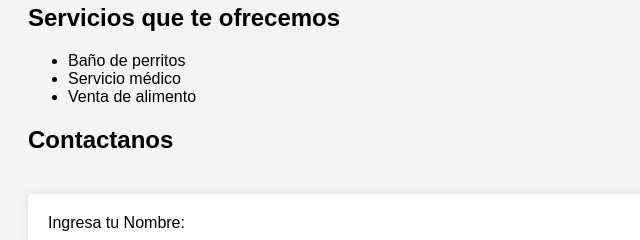
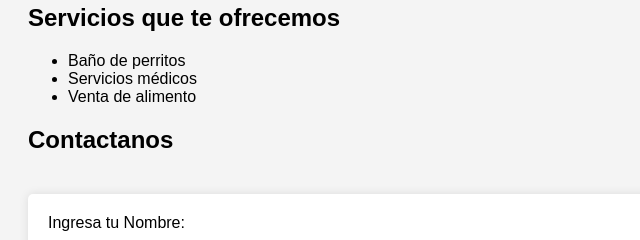
Before and after one commit to antoniogutim/CLASE-7, a plain HTML site: page index.html in a window 1280 px wide. Shown: the part 472-712 px from the top of the page, 0-640 px from the left. Drawn offline with Linux system fonts and the light colour scheme.

Commit message:
Mod a servicios medicos

```diff
--- a/index.html
+++ b/index.html
@@ -14,7 +14,7 @@
     <h2>Servicios que te ofrecemos</h2>
     <ul>
         <li>Baño de perritos</li>
-        <li>Servicio médico</li>
+        <li>Servicios médicos</li>
         <li>Venta de alimento</li>
     </ul>
 
```
